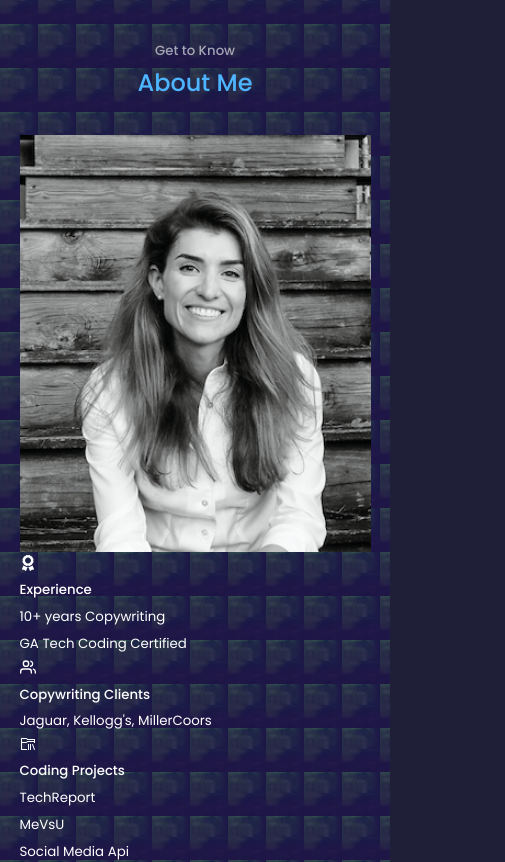
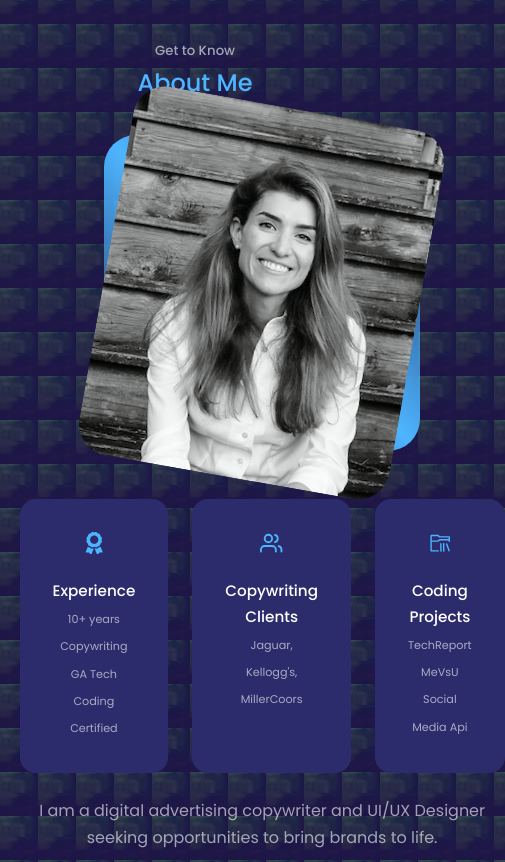
Before and after one commit to SarahLabrotLientz/react-portfolio, a React (Create React App) app: page / in a window 390 px wide. Shown: the part 900-1762 px from the top of the page, 505 px wide, since content can reach past the window. Built offline with nearby package versions, Linux system fonts and the light colour scheme.

Commit message:
just finished about section

```diff
--- a/src/components/about/About.jsx
+++ b/src/components/about/About.jsx
@@ -13,7 +13,7 @@
       <div className="container about__container">
         <div className= "about__me">
           <div className="about__me-image">
-            <img src={ME} alt='About Image'/>
+            <img src={ME} alt='About'/>
       </div>
       </div>
       <div className="about__content">
--- a/src/components/about/about.css
+++ b/src/components/about/about.css
@@ -0,0 +1,104 @@
+.about__container {
+    display: grid;
+    grid-template-columns: 35% 50%;
+    gap: 15%;
+}
+
+.about__me {
+    width: 100%;
+    aspect-ratio: 1/1;
+    border-radius: 2rem;
+    background: linear-gradient(45deg, transparent, var(--color-primary), transparent);
+    display: grid;
+    place-items: center;
+}
+
+.about__me-image {
+    border-radius: 2rem;
+    overflow: hidden;
+    transform: rotate(10deg);
+    transition: var(--transition);
+}
+
+.about__me-image:hover {
+    transform: rotate(0)
+}
+
+.about__cards {
+    display:grid;
+    grid-template-columns: repeat(3,1fr);
+    gap: 1.5rem;
+}
+
+.about__card {
+    background: var(--color-bg-variant);
+    border: 1px solid transparent;
+    border-radius: 1rem;
+    padding: 2rem;
+    text-align: center;
+    transition: var(--transition)
+}
+
+.about__card:hover {
+    background: transparent;
+    border-color: var(--color-primary-variant);
+    cursor: default;
+}
+
+.about__icon {
+    color: var(--color-primary);
+    font-size: 1.4rem;
+    margin-bottom: 1rem;
+}
+
+.about__card h5 {
+    font-size: 0.95rem;}
+
+.about__card small {
+    font-size: 0.7rem;
+    color: var(--color-light);
+}
+
+.about__content p {
+    margin: 2rem 0 2.6rem;
+    color: var(--color-light);
+
+}
+/* media queries */
+/* media queries(medium devices) */
+
+@media screen and (max-width: 1024px) {
+    .about__container {
+        grid-template-columns: 1fr;
+        gap:0;
+
+    }
+    .about__me {
+        width: 50%;
+        margin: 2rem auto 4rem;
+    }
+    .about__content p {
+        margin: 1rem 0 1.5rem;
+    }
+
+ }
+
+ /* media queries(small devices) */
+
+ @media screen and (max-width: 600px) {
+     .about__me {
+         width: 65%;
+         margin: 0 auto 3rem;
+     }
+     .about__card {
+         grid-template-columns: 1fr 1fr;
+         gap: 1rem;
+     }
+     .about__content {
+         text-align: center;
+     }
+     .about__content p {
+         margin: 1.5rem 0;
+     }
+
+ }
```
